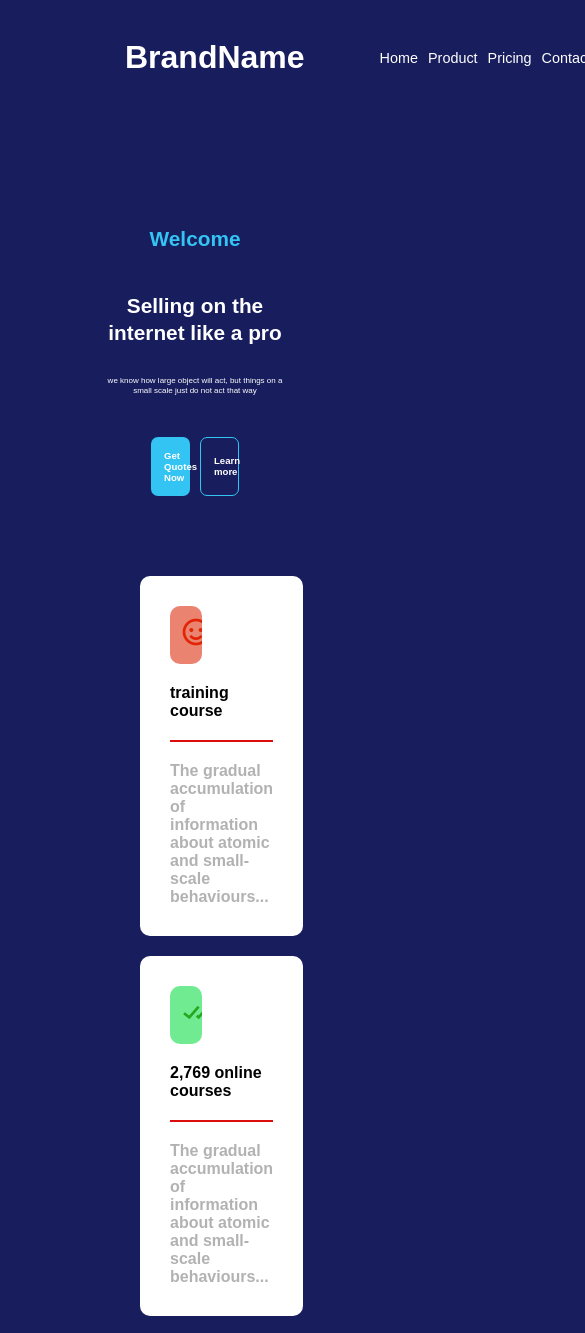
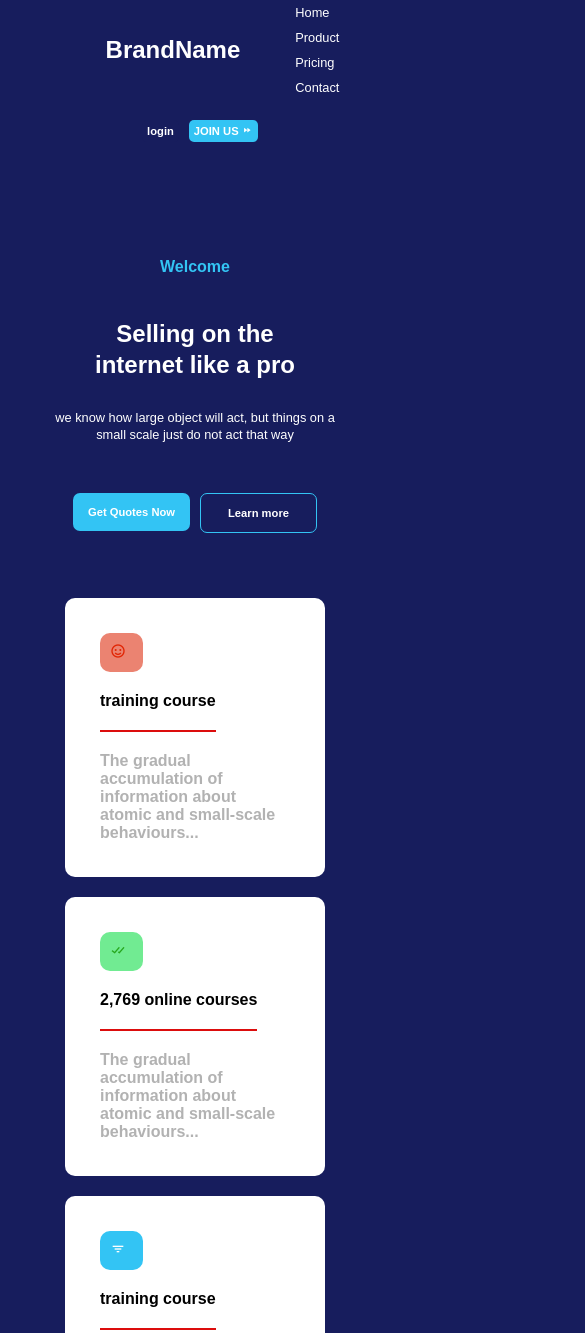
Before and after one commit to Klausgrey/Brandnew, a plain HTML site: page index.html in a window 390 px wide. Shown: the top 1333 px of the page, 585 px wide, since content can reach past the window. Drawn offline with nearby package versions, Linux system fonts and the light colour scheme.

Commit message:
code cleaned

```diff
--- a/index.css
+++ b/index.css
@@ -1,56 +1,46 @@
+/* Global Reset */
 * {
     margin: 0;
     padding: 0;
 }
 
+/* Base Styles */
 body  {
     background-color: rgb(23, 29, 93);
     font-family: sans-serif;
-    list-style: none;
 }
 
+/* Navigation Bar */
 nav {
     display: flex;
     justify-content: space-between;
     align-items: center;
-    padding-inline-start: 70px;
+    padding-inline-start: 140px;
     padding-inline-end: 50px;
-
-            /* Adjust font sizes for smaller screens */
-    @media (max-width: 768px) {
-    font-size: 1rem;
-    }
-    /* Adjust font sizes for even smaller screens */
-    @media (max-width: 480px) {
-    font-size: 0.5rem;
-}
+    margin: 5px;
 }
 
 nav .left {
     display: flex;
     align-items: center;
     justify-content: space-between;
-    margin: 15px;
 }
 
 nav .left h1 {
     color: #fff;
-    padding-inline-start: 40px;
     font-size: 2rem;
-    margin-right: 50px;
+    margin-right: 200px;
 }
 
 nav .left ul {
     list-style: none;
-padding: 20px;
     display: flex;
-align-items: center;
 }
 
 nav .left ul li{
     padding-inline: 5px;
     color: #fff;
-    font-size: 0.9rem;
+    font-size: 0.8rem;
 }
 
 nav .left ul li:hover {
@@ -61,9 +51,6 @@ nav .left ul li:hover {
 nav .right {
     display: flex;
     justify-content: center;
-    align-items: center;
-    width: 20%;
-    height: 30%;
     padding: 20px;
     margin-right: 100px;
 }
@@ -83,7 +70,6 @@ nav .right .login {
 }
 
 
-
 nav .right .join {
     background-color: rgb(51, 196, 244);
     color: #fff;
@@ -91,34 +77,19 @@ nav .right .join {
 }
 
 nav .right .join:hover {
-    /* transition: box-shadow 0.5s ease-in-out; */
-    box-shadow: 0px 5px 10px rgba(0, 0, 0, 0.2);
-    transform: scale(1.05);
-    font-size: 0.9rem;
+    transform: scale(1.06);
     cursor: pointer;
 }
 
-
+/* Header Section */
 .header {
     display: flex;
-    justify-content: center;
     flex-direction: column;
-    align-items: center;
     text-align: center;
     margin: 70px;
     margin-bottom: 40px;
     color: #fff;
     line-height: 1.3;
-
-       /* Adjust font size for smaller screens */
-    @media (max-width: 768px) {
-        font-size: 2rem;
-    }
-
-    /* Adjust font size for even smaller screens */
-    @media (max-width: 480px) {
-        font-size: 1.3rem;
-    }
 }
 
 .header h4 {
@@ -129,34 +100,15 @@ nav .right .join:hover {
 .header h1 {
     font-weight: bold;
     font-size: 2.5rem;
-
-
-        @media (max-width: 768px) {
-        font-size: 2.5rem;
-    }
-
-    /* Adjust font size for even smaller screens */
-    @media (max-width: 480px) {
-        font-size: 1.3rem;
-    }
 }
 
 .header h3 {
-    font-size: 0.9rem;
+    font-size: 0.75rem;
     margin-top: 30px;
-    margin-bottom: px;
     font-weight: lighter;
-
-        /* Adjust font sizes for smaller screens */
-    @media (max-width: 768px) {
-    font-size: 1rem;
-    }
-    /* Adjust font sizes for even smaller screens */
-    @media (max-width: 480px) {
-    font-size: 0.5rem;
-  }
 }
 
+/* Buttons Section */
 .buttons {
     display: flex;
     justify-content: center;
@@ -165,6 +117,7 @@ nav .right .join:hover {
 
 .buttons button {
     width: 10%;
+    height: 10%;
     padding: 13px;
     background-color: rgb(51, 196, 244);
     color: #fff;
@@ -176,6 +129,7 @@ nav .right .join:hover {
 
 .buttons button:hover {
     cursor: pointer;
+    transform: scale(1.06);
 }
 
 .buttons #second-button {
@@ -184,43 +138,36 @@ nav .right .join:hover {
     margin-left: 10px;
 }
 
+/* Grid Section */
 .grid-container{
     display: grid;
-    grid-template-columns: repeat(3, 1fr);
+    grid-template-columns: repeat(3, 1fr); /* Three columns on large screens */
     gap: 20px;
     padding: 50px 50px 50px 50px;
     margin: 30px 90px 50px 90px;
-
-    /* Adjust font size for even smaller screens */
-    @media (max-width: 768px) {
-    grid-template-columns: 1fr;
-    }
 }
 
+  /* Stying the grid contents all together */
   .grid-item {
     background-color: #fff;
-    padding: 30px;
-    /* padding-inline: 20px; */
+    padding: 35px;
     transition: box-shadow 0.5s ease-in-out;
+    transition: 0.9s ease-in-out;
     border-radius: 10px;
-    /* position: relative; */
 }
 
 .grid-item h1 {
     color: rgb(225, 37, 4);
     background: rgb(235, 131, 113);
-    /* width: 10%; */
-    /* height: 10%; */
     text-align: left;
     padding: 10px;
     width: 12%;
     height: auto;
     border-radius: 10px;
     overflow: hidden;
-
 }
 
-.grid-item h3{
+.grid-item h3 {
     font-size: 1rem;
     border-bottom: solid 2px #dc0d0d;
     padding-bottom: 20px;
@@ -228,40 +175,71 @@ nav .right .join:hover {
     font-weight: bold;
     padding-top: 20px;
     margin-bottom: 20px;
-    /* position: relative; */
-
 }
-
-/* .red::after {
-    content: "";
-    display: block;
-    width: 15%; /* Adjust the border length here
-    height: 2px; /* Thickness of the border
-    background-color: #dc0d0d;
-    position: absolute;
-    bottom: 0;
-    left: 10%;
-    bottom: 45%; } */
 
 .grid-item h2 {
     font-size: 1rem;
     color: #b2b2b2;
 }
 
+/* hover effect for red-grid */
+.red:hover {
+    background: rgb(235, 131, 113) !important;
+    cursor: pointer;
+    transition: 0.9s ease-out;
+}
+
+.red:hover h1 {
+    background-color: #fff;
+    transition: 0.9s ease-out;
+}
+
+.red:hover h2 {
+    color: #fff;
+    transition: 0.9s ease-out;
+}
+
+.red:hover h3 {
+    color: #fff;
+    border-bottom: 2px solid #fff;
+    transition: 0.9s ease-out;
+}
 
 .green h1 {
     color: rgb(39, 167, 29);
     background: rgb(113, 235, 146);
-    /* width: 10%; */
-    /* height: 10%; */
     text-align: left;
     padding: 10px;
     width: 12%;
     height: auto;
     border-radius: 10px;
+}
 
+/* hover effect for green-grid */
+.green:hover {
+    background: rgb(113, 235, 146) !important;
+    cursor: pointer;
+    transition: 0.9s ease-out;
 }
-.blue{
+
+.green:hover h1 {
+    background-color: #fff;
+    transition: 0.9s ease-out;
+}
+
+.green:hover h2 {
+    color:  #fff;
+    transition: 0.9s ease-out;
+}
+
+.green:hover h3 {
+    color:  #fff;
+    border-bottom: 2px solid #fff;
+    transition: 0.9s ease-out;
+}
+
+/* Styling the blue grid */
+.blue {
     background-color: #fff !important;
     transition: 0.1 ease-out;
 }
@@ -269,14 +247,11 @@ nav .right .join:hover {
 .blue h1 {
     color: #fff;
     background: rgb(51, 196, 244);
-    /* width: 10%; */
-    /* height: 10%; */
     text-align: left;
     padding: 10px;
     width: 12%;
     height: auto;
     border-radius: 10px;
-
 }
 
 .blue h2 {
@@ -287,6 +262,7 @@ nav .right .join:hover {
     border-bottom: solid 2px #dc0d0d;
 }
 
+/* hover effect for blue-grid */
 .blue:hover {
     background-color:rgb(51, 196, 244) !important;
     cursor: pointer;
@@ -301,60 +277,112 @@ nav .right .join:hover {
 
 .blue:hover h2 {
     color:  #fff;
-
     transition: 0.9s ease-out;
 }
 
 .blue:hover h3 {
     color: #fff;
     border-bottom: 2px solid #fff;
-
     transition: 0.9s ease-out;
 }
 
-.green:hover {
-    background: rgb(113, 235, 146) !important;
-    cursor: pointer;
-    transition: 0.9s ease-out;
+
+/* Responsive Styles */
+/* Large Tablets and Small Desktops (1024px and below) */
+@media (max-width: 1024px) {
+    nav {
+        padding-inline-start: 50px;
+        padding-inline-end: 20px;
     }
 
-.green:hover h1 {
-    /* color: #fff; */
-    background-color: #fff;
-    transition: 0.9s ease-out;
+    nav .left h1 {
+        font-size: 1.8rem; /* Reduce brand name size */
+        margin-right: 50px;
     }
 
-.green:hover h2 {
-    color:  #fff;
-    transition: 0.9s ease-out;
+    nav .right {
+        margin-right: 50px; /* Adjust spacing for buttons */
     }
 
-.green:hover h3 {
-    color:  #fff;
-    border-bottom: 2px solid #fff;
-
-    transition: 0.9s ease-out;
+    .header {
+        margin: 50px; /* Reduce margins */
     }
 
-.red:hover {
-    background: rgb(235, 131, 113) !important;
-    cursor: pointer;
-    transition: 0.9s ease-out;
+    .grid-container {
+        grid-template-columns: repeat(3, 1fr); /* Two columns for medium screens */
+        margin: 20px;
     }
 
-.red:hover h1 {
-    /* color: #fff; */
-    background-color: #fff;
-    transition: 0.9s ease-out;
+    .grid-item h1 {
+        font-size: 1.05rem;
+    }
 }
 
-.red:hover h2 {
-    color: #fff;
-    transition: 0.9s ease-out;
+/* Tablets (768px and below) */
+@media (max-width: 768px) {
+    nav {
+        flex-direction: column; /*Stack navigation items */
+        align-items: center;
+        padding-inline-start: 80px;
+        padding-inline-end: 20px;
     }
 
-.red:hover h3 {
-    color: #fff;
-    border-bottom: 2px solid #fff;
-    transition: 0.9s ease-out;
+    nav .left ul {
+        flex-direction: column; /* Stack menu items */
+        gap: 10px;
     }
+    nav .right button {
+        font-size: 0.7rem; /* Reduce button text size */
+        padding: 5px; /* Adjust padding for smaller screens */
+    }
+
+    .header h1 {
+        font-size: 2rem; /* Adjust heading size */
+    }
+
+    .grid-container {
+        grid-template-columns: 1fr; /* Single column for small screens */
+        margin: 20px;
+    }
+}
+
+/* Mobile Phones (480px and below) */
+@media (max-width: 480px) {
+    nav {
+        flex-direction: column; /*Stack navigation items */
+        align-items: center;
+        padding-inline-start: 80px;
+        padding-inline-end: 20px;
+    }
+
+    nav .left ul {
+        flex-direction: column; /* Stack menu items */
+        gap: 10px;
+    }
+
+    nav .left h1 {
+        font-size: 1.5rem; /* Further reduce brand name size */
+    }
+
+    .header h1 {
+        font-size: 1.5rem; /* Adjust heading size */
+    }
+
+    .header h3 {
+        font-size: 0.8rem; /* Adjust subheading size */
+    }
+
+    .buttons button {
+        width: 30%; /* Buttons take full width */
+        font-size: 0.7rem; /* Adjust font size */
+    }
+
+    .grid-container {
+        grid-template-columns: 1fr; /* Single column for small screens */
+        margin: 15px;
+    }
+
+    .grid-item h1 {
+        font-size: 1rem;
+    }
+}
```
Also changed, not shown: index.html (+5 -3 lines). Lines whose indentation alone changed are shown as unchanged.
